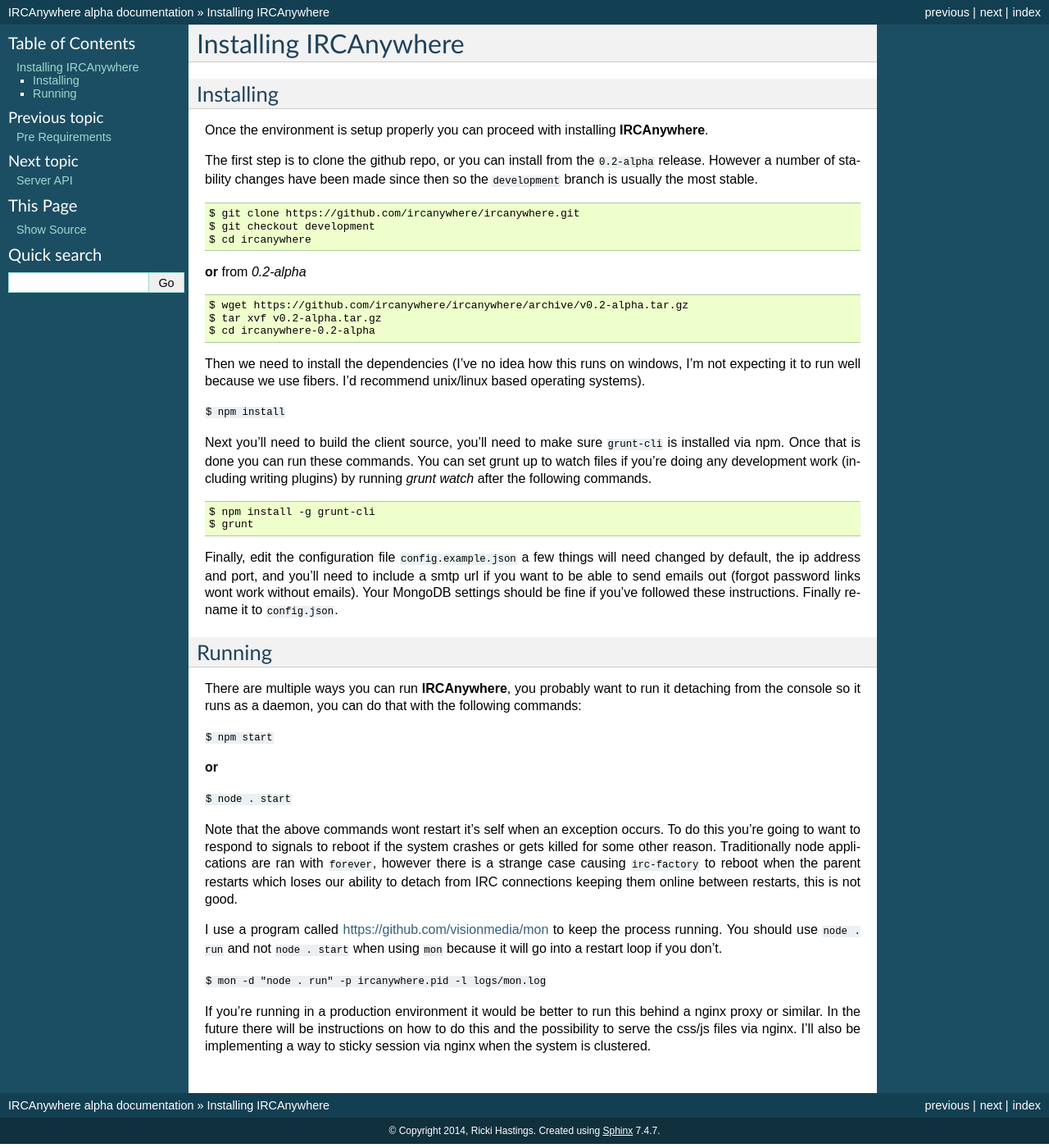
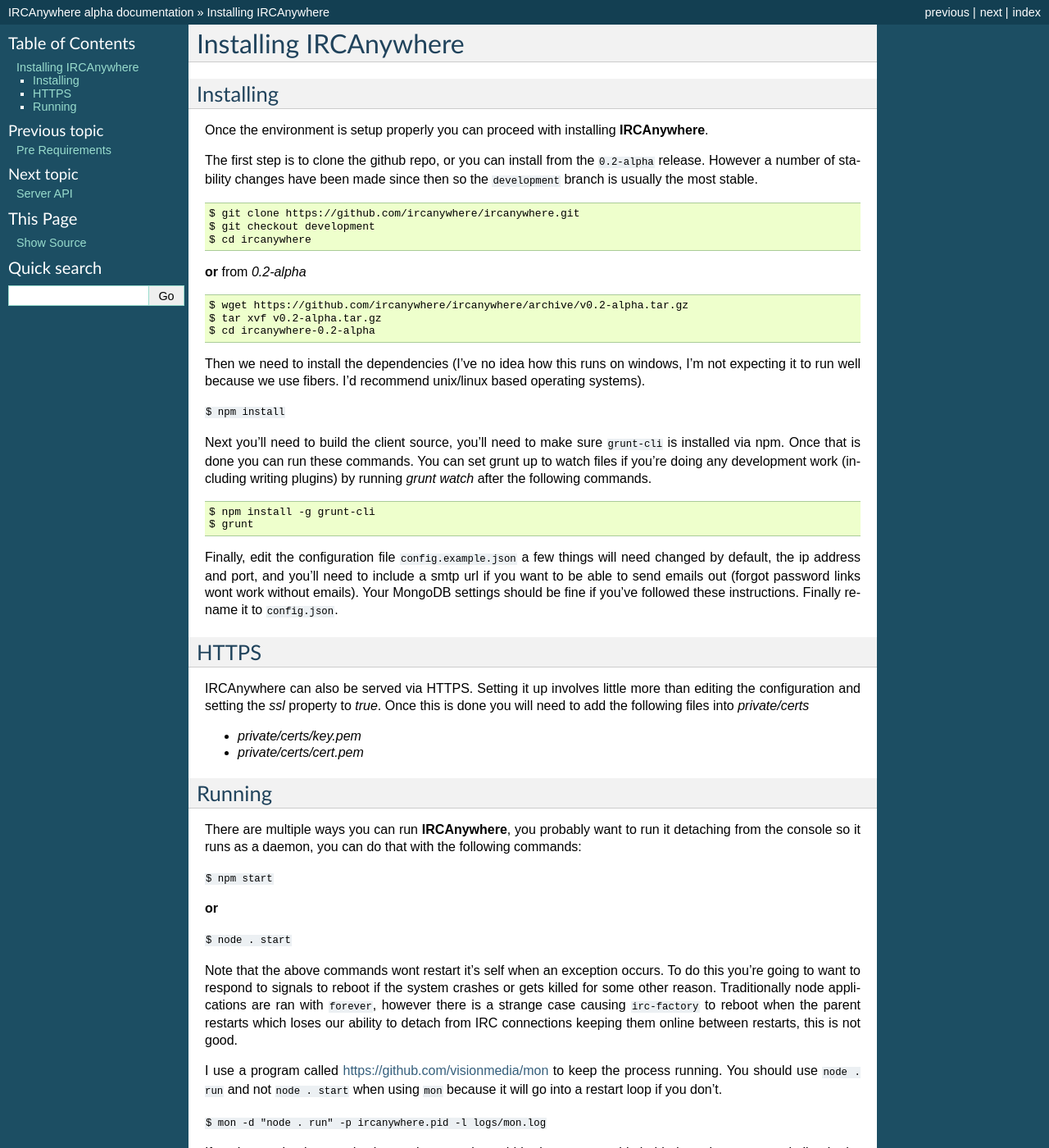
Before and after one commit to ircanywhere/ircanywhere.github.io, a Sphinx documentation site: the page built from docs/source/installing_ircanywhere.rst, in a window 1280 px wide and 1400 px high. Shown: the whole window at 82% size. Built offline with Sphinx 7.4.7, drawn with Linux system fonts in a browser that asks for light colours.

Commit message:
Updated docs to include HTTPS configuration

```diff
--- a/docs/source/installing_ircanywhere.rst
+++ b/docs/source/installing_ircanywhere.rst
@@ -29,6 +29,14 @@
 
 Finally, edit the configuration file ``config.example.json`` a few things will need changed by default, the ip address and port, and you'll need to include a smtp url if you want to be able to send emails out (forgot password links wont work without emails). Your MongoDB settings should be fine if you've followed these instructions. Finally rename it to ``config.json``.
 
+HTTPS
+~~~~~
+
+IRCAnywhere can also be served via HTTPS. Setting it up involves little more than editing the configuration and setting the `ssl` property to `true`. Once this is done you will need to add the following files into `private/certs`
+
+* `private/certs/key.pem`
+* `private/certs/cert.pem`
+
 Running
 ~~~~~~~
 
--- a/docs/source/server/events.rst
+++ b/docs/source/server/events.rst
@@ -17,7 +17,7 @@
 
    A list of events relating to channels
 
-.. js:function:: EventManager.this._insert(client, message, type[, user, force])
+.. js:function:: EventManager._insert(client, message, type[, user, force])
 
    Inserts an event into a backlog after all the checking has been done
    this api is private and EventManager.insertEvent should be used instead
```
